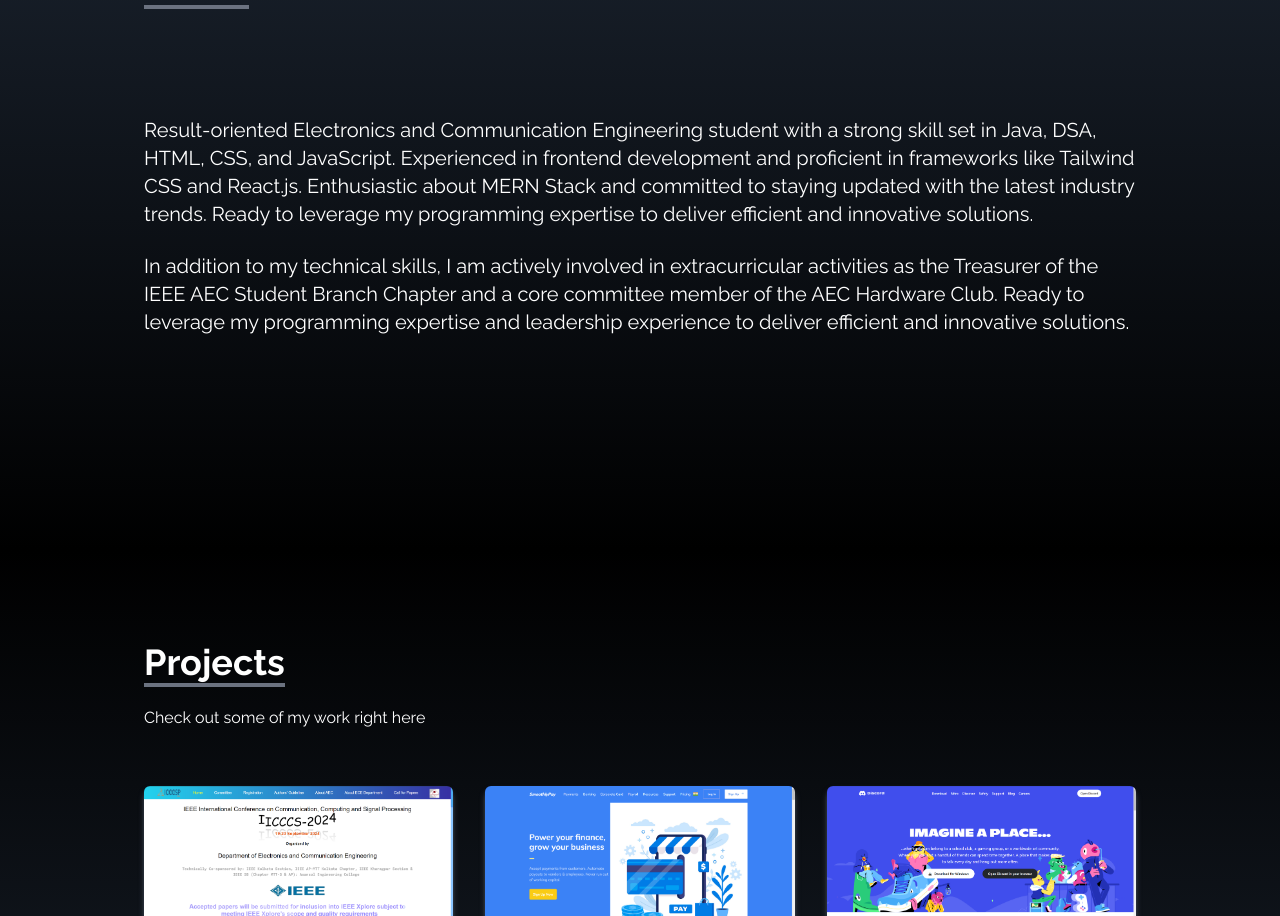
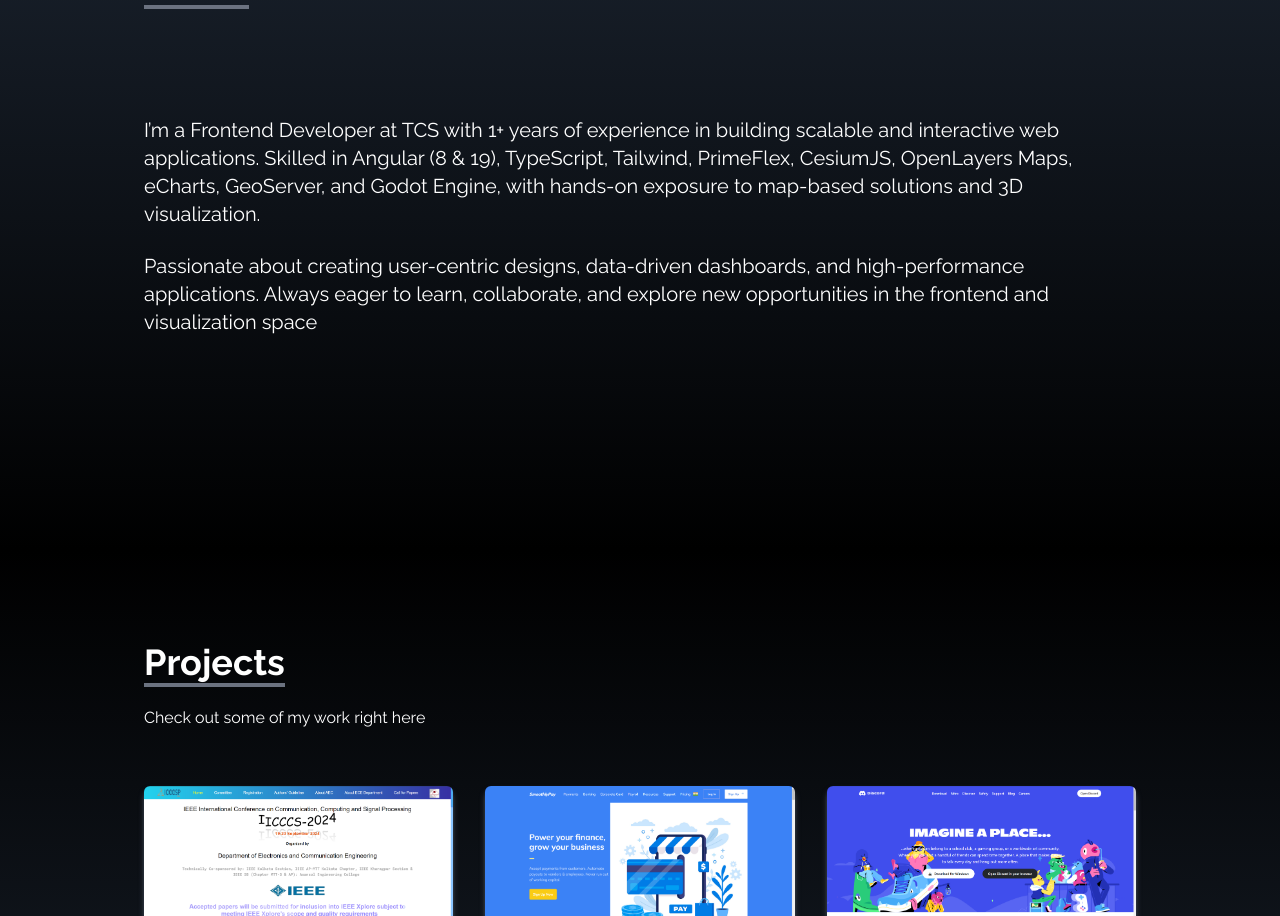
Before and after one commit to Prabal-Chakraborty/Portfolio_Using_React, a React (Create React App) app: page / in a window 1280 px wide. Shown: the part 1050-1966 px from the top of the page. Built offline with nearby package versions, Linux system fonts and the light colour scheme.

Commit message:
Update About.jsx

```diff
--- a/src/components/About.jsx
+++ b/src/components/About.jsx
@@ -14,14 +14,12 @@ const About = () => {
         </div>
 
         <p className="text-xl mt-20">
-        Result-oriented Electronics and Communication Engineering student with a strong skill set in Java, DSA, HTML, CSS, and JavaScript. Experienced in frontend development and proficient in frameworks like Tailwind CSS and React.js. Enthusiastic about MERN Stack and committed to staying updated with the latest industry trends. Ready to leverage my programming expertise to deliver efficient and innovative solutions.
-        </p>
+I’m a Frontend Developer at TCS with 1+ years of experience in building scalable and interactive web applications. Skilled in Angular (8 & 19), TypeScript, Tailwind, PrimeFlex, CesiumJS, OpenLayers Maps, eCharts, GeoServer, and Godot Engine, with hands-on exposure to map-based solutions and 3D visualization.        </p>
 
         <br />
 
         <p className="text-xl">
-        In addition to my technical skills, I am actively involved in extracurricular activities as the Treasurer of the IEEE AEC Student Branch Chapter and a core committee member of the AEC Hardware Club. Ready to leverage my programming expertise and leadership experience to deliver efficient and innovative solutions.
-        </p>
+Passionate about creating user-centric designs, data-driven dashboards, and high-performance applications. Always eager to learn, collaborate, and explore new opportunities in the frontend and visualization space        </p>
       </div>
     </div>
   );
```
